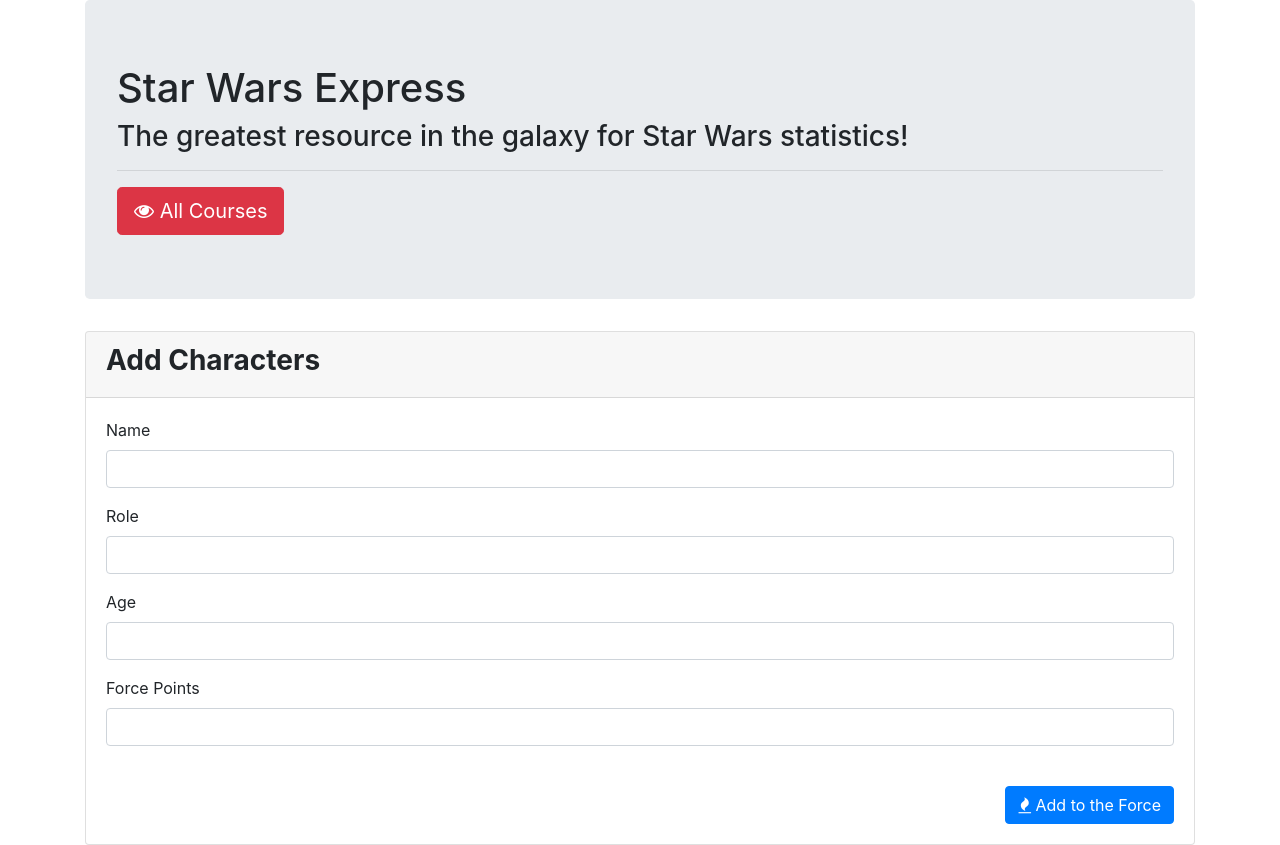
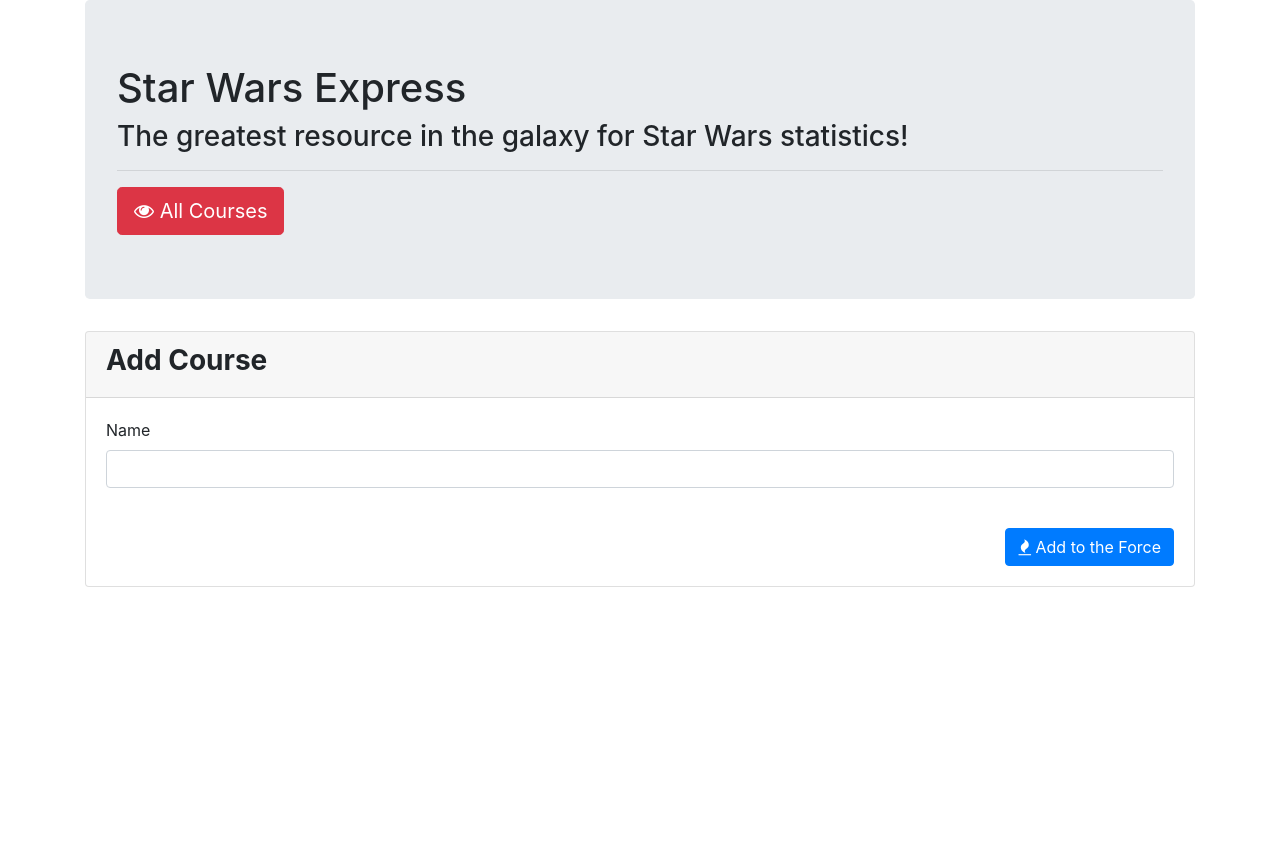
Before and after one commit to b-bryant18/OctoberAPI, a website: page add.html in a window 1280 px wide. After the commit the page ends 800 px from the top, so only its background shows below. Drawn offline with nearby package versions, Linux system fonts and the light colour scheme.

Commit message:
Changed form to name input only

```diff
--- a/add.html
+++ b/add.html
@@ -27,7 +27,7 @@
 
                 <div class="card">
                     <div class="card-header">
-                        <h3><strong>Add Characters</strong></h3>
+                        <h3><strong>Add Course</strong></h3>
                     </div>
                     <div class="card-body">
                         <form method="POST" role="form">
@@ -35,21 +35,6 @@
                             <div class="form-group">
                                 <label for="name">Name</label>
                                 <input type="text" class="form-control" id="name">
-                            </div>
-
-                            <div class="form-group">
-                                <label for="role">Role</label>
-                                <input type="text" class="form-control" id="role">
-                            </div>
-
-                            <div class="form-group">
-                                <label for="age">Age</label>
-                                <input type="text" class="form-control" id="age">
-                            </div>
-
-                            <div class="form-group">
-                                <label for="force-points">Force Points</label>
-                                <input type="text" class="form-control" id="force-points">
                             </div>
 
                         </form>
```
